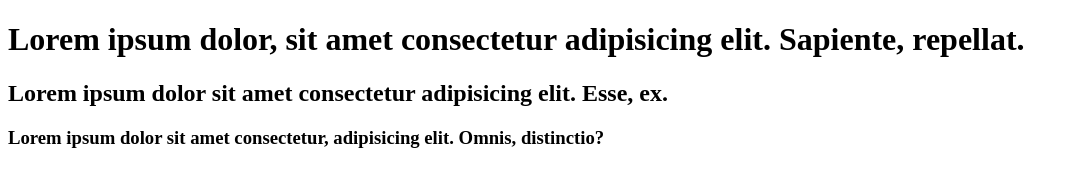
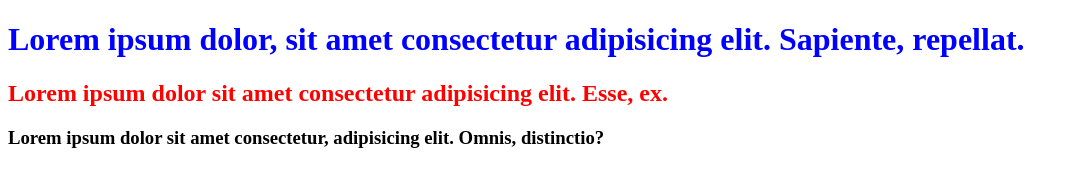
Before and after one commit to salmanahmedxyz/my-second-repo, a plain HTML site: page index.html in a window 1280 px wide. Shown: the whole page, without its empty margins (0-1078 px from the left). Drawn offline with Linux system fonts and the light colour scheme.

Commit message:
added styles

```diff
--- a/index.html
+++ b/index.html
@@ -6,6 +6,7 @@
     <meta http-equiv="X-UA-Compatible" content="IE=edge">
     <meta name="viewport" content="width=device-width, initial-scale=1.0">
     <title>My Second Github Repo</title>
+    <link rel="stylesheet" href="./style.css">
 </head>
 
 <body>
--- /dev/null
+++ b/style.css
@@ -0,0 +1,7 @@
+h2 {
+    color: red;
+}
+
+h1 {
+    color: blue;
+}
```
